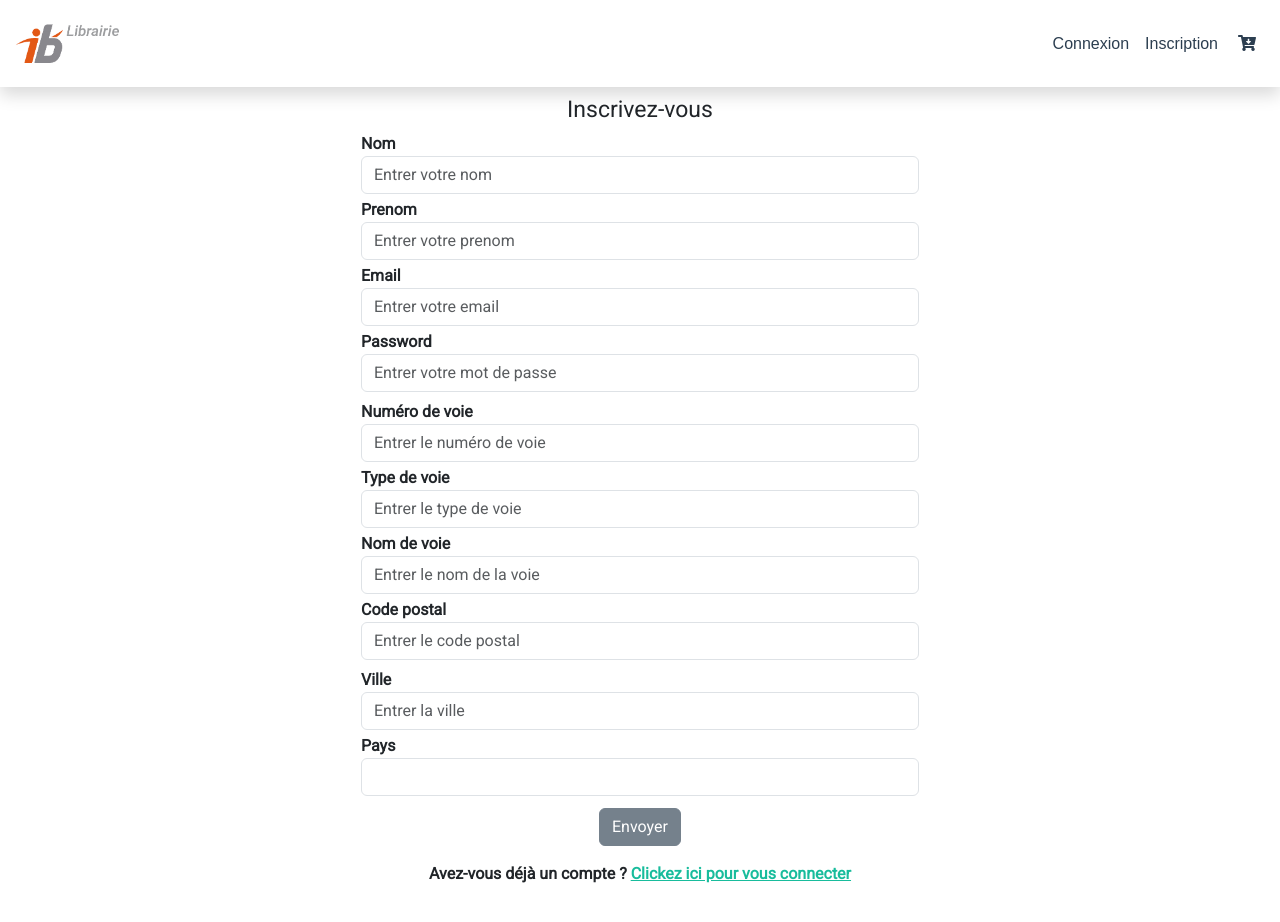
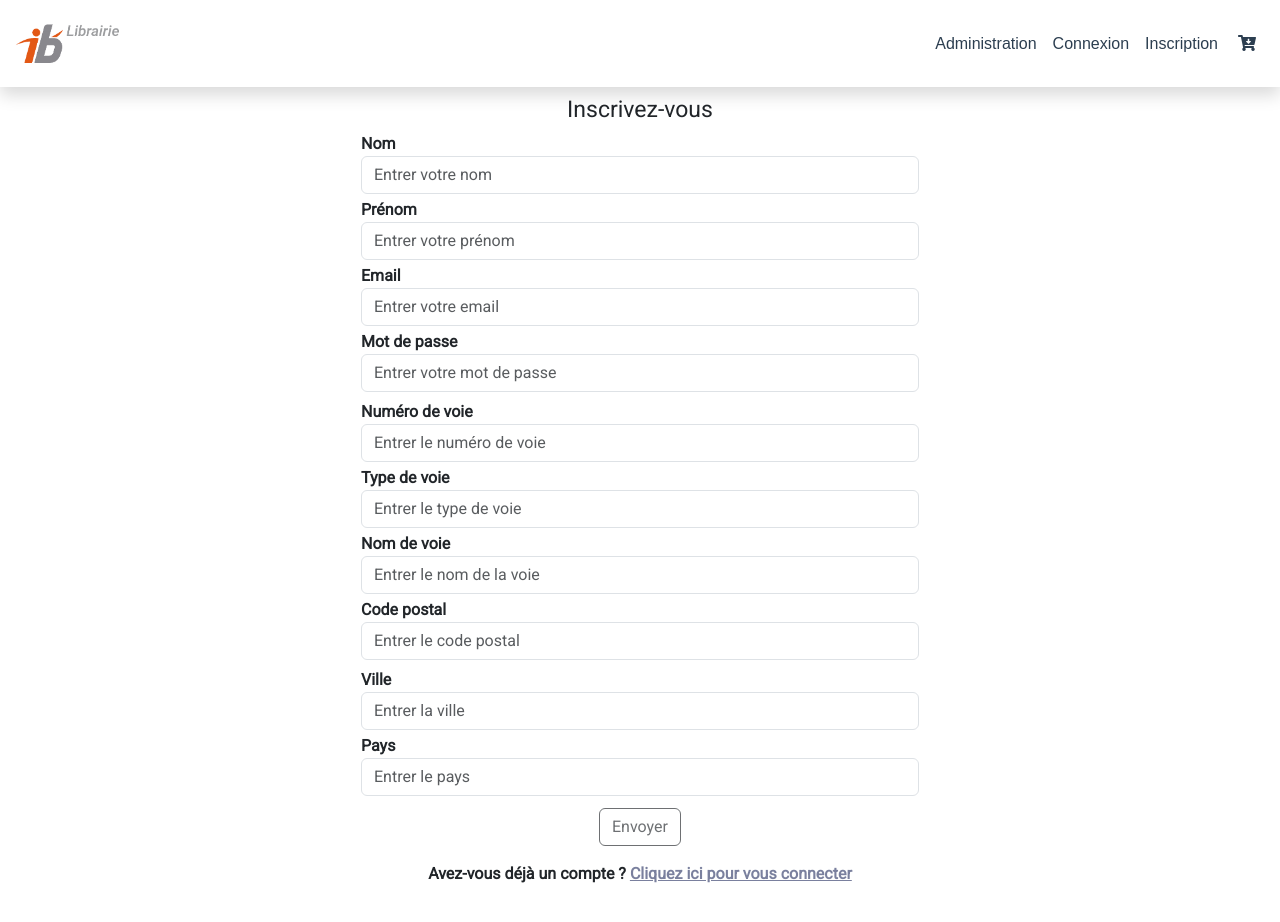
Before and after one commit to Michel-SG/Xtrembook-front, an Angular app: page /auth/inscription in a window 1280 px wide. Shown: the top 922 px of the page. Built offline with nearby package versions, Linux system fonts and the light colour scheme.

Commit message:
styles uniformisés pour les liens et boutons

```diff
--- a/src/app/composants/articles/articles.component.css
+++ b/src/app/composants/articles/articles.component.css
@@ -2,18 +2,16 @@
     display: grid;
     grid-template-columns: repeat(auto-fill, 500px) ;
     gap: 20px 20px;
-
 }
 
 #card {
     display: flex;
     flex-direction: column;
-    background-color:rgb(212, 201, 204);
+    background-color: #EAEAEA;
     width: 400px;
     height: 500px;
     justify-content: center;
     margin-left: 4.5em;
-
 }
 
 #image {
@@ -34,3 +32,12 @@ img{
 img:hover{
     transform: scale(1.075);
 }
+.btn-gray {
+    background-color: #EAEAEA;
+}
+.btn-gray:hover {
+    border: 1px solid gray;
+}
+input {
+    width: 90%;
+}
--- a/src/app/composants/articles/articles.component.html
+++ b/src/app/composants/articles/articles.component.html
@@ -1,14 +1,14 @@
 
 <div class="contain">
-    <form class="d-flex ms-auto mx-5 justify-content-center" [formGroup]="searchForm" (ngSubmit)="onSubmitSearch() " >
-        <input class="form-control me-sm-2 " type="text" placeholder="Recherche par mot-clé" formControlName="parameter">
-        <button class="btn btn-secondary my-2 my-sm-0" type="submit" >Recherche</button>
+    <form class="d-flex mx-5 justify-content-center" [formGroup]="searchForm" (ngSubmit)="onSubmitSearch() " >
+        <input class="form-control me-sm-2" type="text" placeholder="Recherche d'article" formControlName="parameter">
+        <button class="btn btn-orange my-2 my-sm-0" type="submit"><i class="fas fa-search"></i> Recherche</button>
       </form>
     <h2 class="text-center mt-3">Liste des articles</h2>
-    <div id="body" *ngIf="reponses == null"  >
+    <div id="body" *ngIf="reponses == null">
         <div *ngFor="let a of articles" id="card" class="border rounded bg-white shadow mb-4 mt-2">
             <div class="mw-100 overflow-hidden">
-                <a [routerLink]='["/livre", a.referenceArticle]'><img src={{a.imageUrl}} id="image" class=" rounded-top " /> </a>
+                <a [routerLink]='["/livre", a.referenceArticle]'><img src={{a.imageUrl}} id="image" class=" rounded-top "/></a>
             </div>
             <div class="card-body">
                 <p class="card-text p-0 m-0">Titre : {{ a.titre}}</p>
@@ -16,8 +16,8 @@
                 <p class="card-text p-0 m-0">Prix unitaire : {{a.prixUnit}} €</p>
             </div>
             <div class="text-center">
-                <button class="btn btn-link mx-5 mb-2" [routerLink]='["/livre", a.referenceArticle]'(click)="onConsultation(a.referenceArticle)" ><i class="far fa-edit" ></i> Détails</button>
-                <button class="btn btn-link mb-2" (click)="ajouterAuPanier(a)"><i class="fas fa-cart-arrow-down" ></i> Acheter</button>
+                <button class="btn btn-gray mx-5 mb-2" [routerLink]='["/livre", a.referenceArticle]'(click)="onConsultation(a.referenceArticle)"><i class="fas fa-info-circle"></i> Détails</button>
+                <button class="btn btn-orange mb-2" (click)="ajouterAuPanier(a)"><i class="fas fa-cart-arrow-down"></i> Ajouter au panier</button>
             </div>
         </div>
     </div>
--- a/src/app/composants/auth/connexion/connexion.component.css
+++ b/src/app/composants/auth/connexion/connexion.component.css
@@ -6,8 +6,3 @@ h2 {
     margin-top: 6em;
     margin-bottom: 6em;
 }
-
-button:hover {
-    background-color: green;
-    border: 1px solid green;
-}
--- a/src/app/composants/auth/connexion/connexion.component.html
+++ b/src/app/composants/auth/connexion/connexion.component.html
@@ -1,5 +1,5 @@
 <div class="container marge fw-bold">
-    <h2 class="text-center mt-4">Connectez-vous</h2>
+    <h2 class="text-center mt-4">Connexion</h2>
     <form [formGroup]="signinForm" (ngSubmit)="onSubmitForm()"
         class='d-flex flex-column justify-content-center align-items-center fs-auto mb-3' *ngIf="!loading">
         <div class="form-group w-50 mb-1">
@@ -8,14 +8,14 @@
                 formControlName="email">
         </div>
         <div class="form-group w-50 mb-2 ">
-            <label for="motDePasse">Password</label>
+            <label for="motDePasse">Mot de passe</label>
             <input type="password" class="form-control" id="motDePasse" placeholder="Entrer votre mot de passe"
                 formControlName="motDePasse">
         </div>
-        <button type="submit" class="btn btn-primary fs-auto" [disabled]="signinForm.invalid">Envoyer</button>
+        <button type="submit" class="btn btn-orange fs-auto" [disabled]="signinForm.invalid">Se connecter</button>
         <p class="text-danger" *ngIf="errorMsg"> {{ errorMsg }} </p>
     </form>
-    <p class="text-center">N'avez-vous pas encore de compte ?
-        <a class="link" [routerLink]="['/auth/','inscription']">Cliquez ici pour créer un compte</a>
+    <p class="text-center">Vous n'avez pas encore de compte ?
+        <a class="link liens" [routerLink]="['/auth/','inscription']">Cliquez ici pour créer un compte</a>
     </p>
 </div>
--- a/src/app/composants/auth/inscription/inscription.component.css
+++ b/src/app/composants/auth/inscription/inscription.component.css
@@ -1,13 +1,7 @@
 h2 {
     font-size: 23px;
 }
-
 .marge {
     margin-top: 6em;
     margin-bottom: 6em;
 }
-
-button:hover {
-    background-color: green;
-    border: 1px solid green;
-}
--- a/src/app/composants/auth/inscription/inscription.component.html
+++ b/src/app/composants/auth/inscription/inscription.component.html
@@ -7,8 +7,8 @@
             <input type="text" class="form-control" id="nom" placeholder="Entrer votre nom" formControlName="nom">
         </div>
         <div class="form-group w-50 mb-1 ">
-            <label for="prenom">Prenom</label>
-            <input type="text" class="form-control" id="prenom" placeholder="Entrer votre prenom"
+            <label for="prenom">Prénom</label>
+            <input type="text" class="form-control" id="prenom" placeholder="Entrer votre prénom"
                 formControlName="prenom">
         </div>
         <div class="form-group w-50 mb-1">
@@ -17,7 +17,7 @@
                 formControlName="email">
         </div>
         <div class="form-group w-50 mb-2 ">
-            <label for="motDePasse">Password</label>
+            <label for="motDePasse">Mot de passe</label>
             <input type="password" class="form-control" id="motDePasse" placeholder="Entrer votre mot de passe"
                 formControlName="motDePasse">
         </div>
@@ -49,13 +49,13 @@
             </div>
             <div class="form-group w-50 mb-1">
                 <label for="pays">Pays</label>
-                <input type="text" class="form-control" id="pays" formControlName="pays">
+                <input type="text" class="form-control" id="pays"  placeholder="Entrer le pays" formControlName="pays">
             </div>
         </div>
-        <button type="submit" class="btn btn-primary fs-auto" [disabled]="signupForm.invalid">Envoyer</button>
+        <button type="submit" class="btn btn-orange fs-auto" [disabled]="signupForm.invalid">Envoyer</button>
         <p class="text-danger" *ngIf="errorMsg"> {{ errorMsg }} </p>
     </form>
     <p class="text-center">Avez-vous déjà un compte ?
-        <a class="link" [routerLink]="['/auth/','connexion']">Clickez ici pour vous connecter</a>
+        <a class="link liens" [routerLink]="['/auth/','connexion']">Cliquez ici pour vous connecter</a>
     </p>
 </div>
--- a/src/app/composants/livre-unique/livre-unique.component.html
+++ b/src/app/composants/livre-unique/livre-unique.component.html
@@ -1,6 +1,6 @@
 <div class="container">
     <div class="row marge">
-        <div><a [routerLink]="['/']">Retour à l'accueil</a></div>
+        <div><a class="liens" [routerLink]="['/']">Retour à l'accueil</a></div>
         <div class="col-sm-12 mb-4">
             <h2 class="fs-2 text-center mt-3">{{ this.livre.titre }}</h2>
             <h6 class="ms-4"> Par :</h6>
--- a/src/app/composants/menu/menu.component.html
+++ b/src/app/composants/menu/menu.component.html
@@ -13,7 +13,7 @@
             <p class="nav-link text-success m-0" *ngIf='prenom'><i class="far fa-user mx-1"></i>Bonjour {{ prenom }}</p>
           </li>
           <li class="nav-item">
-            <a class="nav-link text-primary" routerLink='admin' *ngIf='admin'>Administration</a>
+            <a class="nav-link text-primary" routerLink='admin' *ngIf='!admin'>Administration</a>
           </li>
           <li class="nav-item">
             <a class="nav-link text-primary" routerLink='auth/connexion' *ngIf='!prenom'>Connexion</a>
--- a/src/app/composants/panier/panier.component.html
+++ b/src/app/composants/panier/panier.component.html
@@ -1,5 +1,6 @@
 <form class="margePanier container px-0" (ngSubmit)="passerCommande()">
     <h2>Panier</h2>
+    <p *ngif="panier.length == 0">test</p>
     <div *ngIf="panier.length > 0; else paniervide;">
         <h3>Articles ajoutés au panier :</h3>
         <ul *ngFor="let article of panier; let i = index" class="container">
@@ -72,7 +73,7 @@
         </div>
     </div>
     <ng-template #paniervide>
-        <p>Votre panier est vide. <a [routerLink]='["/"]'>Visiter notre catalogue pour ajouter des articles.</a></p>
+        <p>Votre panier est vide. <a class="liens" [routerLink]='["/"]'>Visiter notre catalogue pour ajouter des articles.</a></p>
     </ng-template>
 
 </form>
--- a/src/styles.css
+++ b/src/styles.css
@@ -8,3 +8,9 @@ html, body{
 .btn-orange {
     background-color: #EA6A0B;
 }
+.btn-orange:hover {
+    border: 1px solid black;
+}
+.liens, .liens:hover {
+    color: #7A809E;
+}
```
